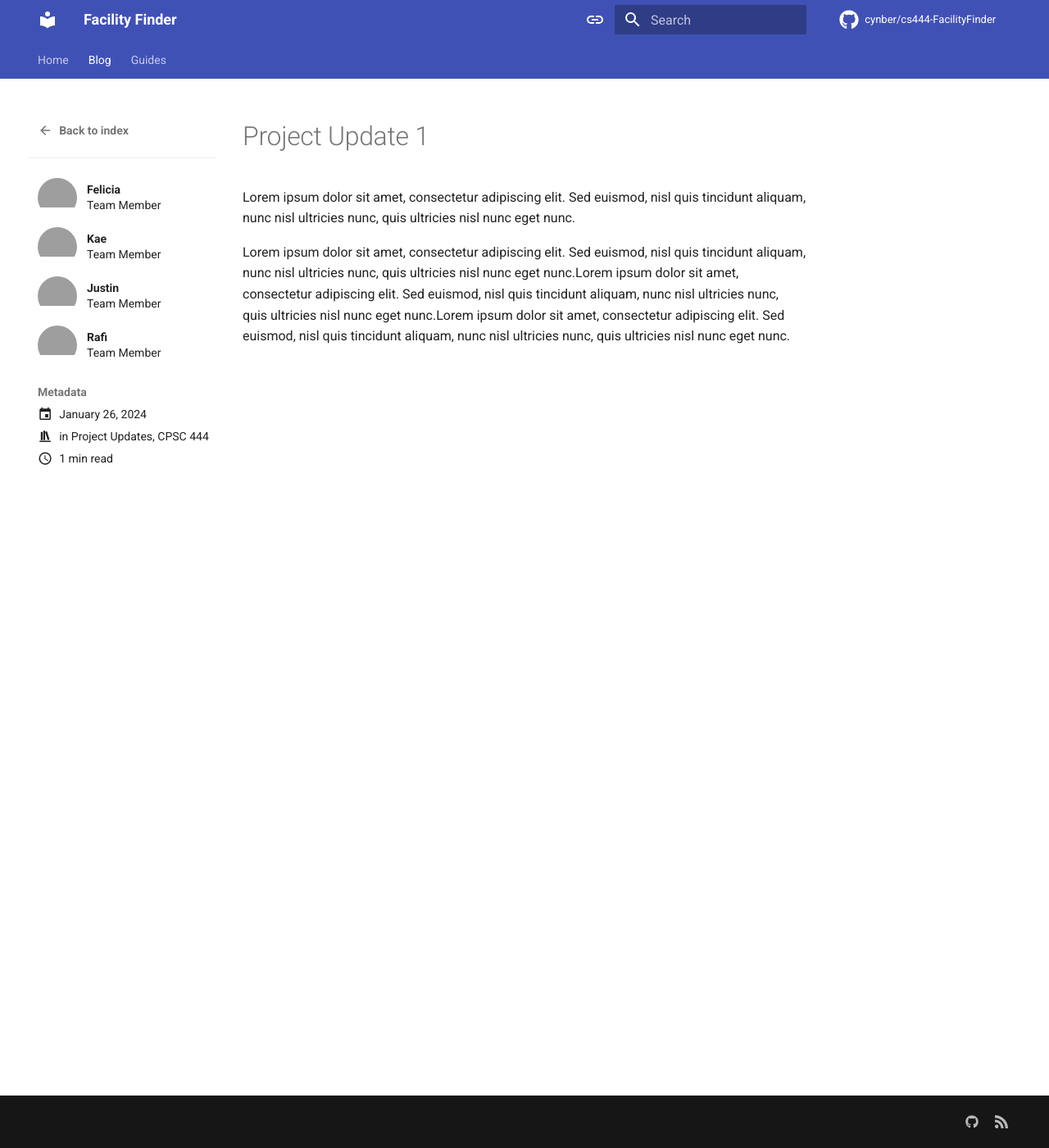
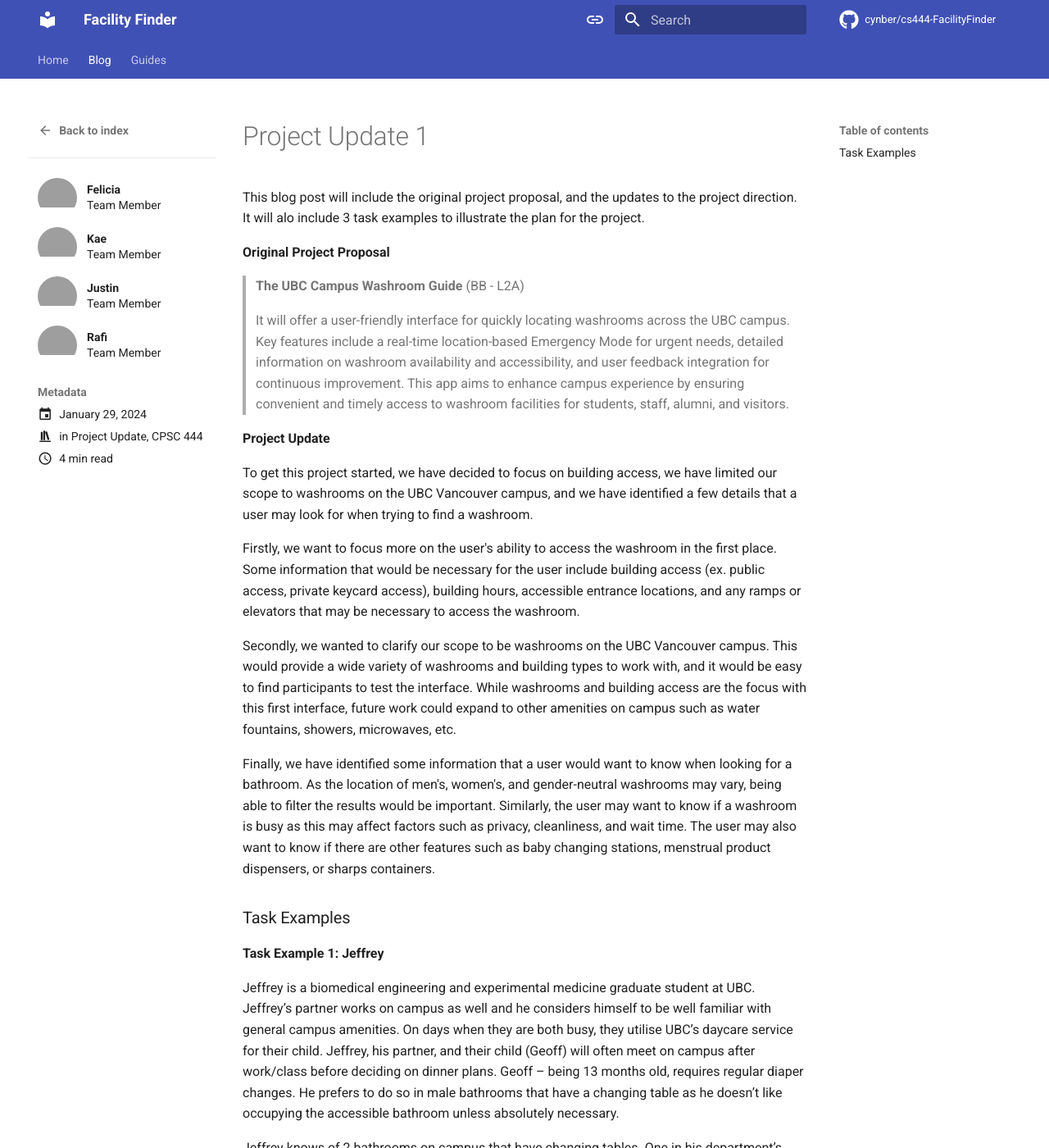
Before and after one commit to cynber/cs444-FacilityFinder, an MkDocs documentation site: the page built from docs/blog/posts/sample.md, in a window 1280 px wide and 1400 px high. Shown: the whole window at 82% size. Built offline with MkDocs 1.6.1 and Material for MkDocs 9.7.7, drawn with Linux system fonts in a browser that asks for light colours; comment, search, counter and statistics services are not loaded; some of the changed text lies outside the part shown; grey boxes are pictures that could not be loaded.

Commit message:
update blog post 1

```diff
--- a/docs/blog/.authors.yml
+++ b/docs/blog/.authors.yml
@@ -7,7 +7,7 @@ authors:
   kae:
     name: Kae
     description: Team Member
-    avatar: https://upload.wikimedia.org/wikipedia/commons/thumb/8/80/Compass_-_Book_jacket_of_%22A_Treatise_on_Navigation_and_Nautical_Astronomy.%22.jpg/640px-Compass_-_Book_jacket_of_%22A_Treatise_on_Navigation_and_Nautical_Astronomy.%22.jpg
+    avatar: https://cynber.github.io/cs444-FacilityFinder/assets/img/kae.jpg
     # url: https://example.com
   justin:
     name: Justin
--- a/docs/blog/posts/sample.md
+++ b/docs/blog/posts/sample.md
@@ -6,10 +6,10 @@ authors:
   - rafi
 
 categories:
- - Project Updates
+ - Project Update
  - CPSC 444
 
-date: 2024-01-26
+date: 2024-01-29
 
 draft: false
 
@@ -19,8 +19,44 @@ slug: project-update-1
 
 # Project Update 1
 
-Lorem ipsum dolor sit amet, consectetur adipiscing elit. Sed euismod, nisl quis tincidunt aliquam, nunc nisl ultricies nunc, quis ultricies nisl nunc eget nunc.
+This blog post will include the original project proposal, and the updates to the project direction. It will alo include 3 task examples to illustrate the plan for the project.
 
 <!-- more -->
 
-Lorem ipsum dolor sit amet, consectetur adipiscing elit. Sed euismod, nisl quis tincidunt aliquam, nunc nisl ultricies nunc, quis ultricies nisl nunc eget nunc.Lorem ipsum dolor sit amet, consectetur adipiscing elit. Sed euismod, nisl quis tincidunt aliquam, nunc nisl ultricies nunc, quis ultricies nisl nunc eget nunc.Lorem ipsum dolor sit amet, consectetur adipiscing elit. Sed euismod, nisl quis tincidunt aliquam, nunc nisl ultricies nunc, quis ultricies nisl nunc eget nunc.
+**Original Project Proposal**
+
+> **The UBC Campus Washroom Guide** (BB - L2A)
+>
+> It will offer a user-friendly interface for quickly locating washrooms across the UBC campus. Key features include a real-time location-based Emergency Mode for urgent needs, detailed information on washroom availability and accessibility, and user feedback integration for continuous improvement. This app aims to enhance campus experience by ensuring convenient and timely access to washroom facilities for students, staff, alumni, and visitors.
+
+
+**Project Update**
+
+To get this project started, we have decided to focus on building access, we have limited our scope to washrooms on the UBC Vancouver campus, and we have identified a few details that a user may look for when trying to find a washroom.
+
+Firstly, we want to focus more on the user's ability to access the washroom in the first place. Some information that would be necessary for the user include building access (ex. public access, private keycard access), building hours, accessible entrance locations, and any ramps or elevators that may be necessary to access the washroom.
+
+Secondly, we wanted to clarify our scope to be washrooms on the UBC Vancouver campus. This would provide a wide variety of washrooms and building types to work with, and it would be easy to find participants to test the interface. While washrooms and building access are the focus with this first interface, future work could expand to other amenities on campus such as water fountains, showers, microwaves, etc.
+
+Finally, we have identified some information that a user would want to know when looking for a bathroom. As the location of men's, women's, and gender-neutral washrooms may vary, being able to filter the results would be important. Similarly, the user may want to know if a washroom is busy as this may affect factors such as privacy, cleanliness, and wait time. The user may also want to know if there are other features such as baby changing stations, menstrual product dispensers, or sharps containers.
+
+
+
+
+### Task Examples
+
+**Task Example 1: Jeffrey**
+
+Jeffrey is a biomedical engineering and experimental medicine graduate student at UBC. Jeffrey’s partner works on campus as well and he considers himself to be well familiar with general campus amenities. On days when they are both busy, they utilise UBC’s daycare service for their child. Jeffrey, his partner, and their child (Geoff) will often meet on campus after work/class before deciding on dinner plans. Geoff – being 13 months old, requires regular diaper changes. He prefers to do so in male bathrooms that have a changing table as he doesn’t like occupying the accessible bathroom unless absolutely necessary.
+
+Jeffrey knows of 2 bathrooms on campus that have changing tables. One in his department’s building, and another close by to his and his partner’s usual meet spot. On occasion, his child will need a diaper change while he is exploring a new area of campus. During these times, Jeffrey typically opts for returning to 1 of his 2 safe bathroom spots as he is unfamiliar with which surrounding buildings have (ideally male) bathrooms with change tables, which buildings have restricted access, and where specifically the bathrooms are located within each building, etc.
+
+
+**Task Example 2: Karen**
+
+Karen is a parent taking photos of her son by the UBC fountain before his graduation ceremony. This is her first time on campus, so she is unfamiliar with the facilities. The ceremony is starting soon, so she wants to find a washroom nearby that she can access quickly without much walking since she is wearing uncomfortable shoes. Since it is a later in the day, she is not sure which buildings are open to the public and which ones need keycard access, such as those that are locked after a certain time. It would take some time to check each building for access and facilities, and she is not sure which one will be easiest to access for her. She can ask her son for directions, and he is able to direct her towards a building, but she does not know where to go after entering the building and needs a way to find further directions.
+
+
+**Task Example 3: Marie**
+
+Marie is a new teaching staff member at UBC and requires a wheelchair to move across campus. She has not had an orientation of the buildings she is teaching in and is not familiar with where facilities are located. Marie has a very busy schedule, with lecture blocks right after each other. She needs to find a washroom between her classes that is wheelchair accessible. She also wants to find a washroom that is close to her next class but worries about washroom availability with many students also using this time to use the restroom.
--- a/mkdocs.yml
+++ b/mkdocs.yml
@@ -27,8 +27,8 @@ nav:
   - Blog:
     - blog/index.md
   - Guides:
+    - Make a Blog Post: ./About/blog-make-post.md
     - Blog Setup: ./About/blog-setup-config.md
-    - Make a Blog Post: ./About/blog-make-post.md
     - Site Configuration: ./About/config-guide.md
     - Site Setup: ./About/setup-guide.md
 
```
Also changed, not shown: README.md (+5 -1 lines), docs/assets/img/kae.jpg (added).
